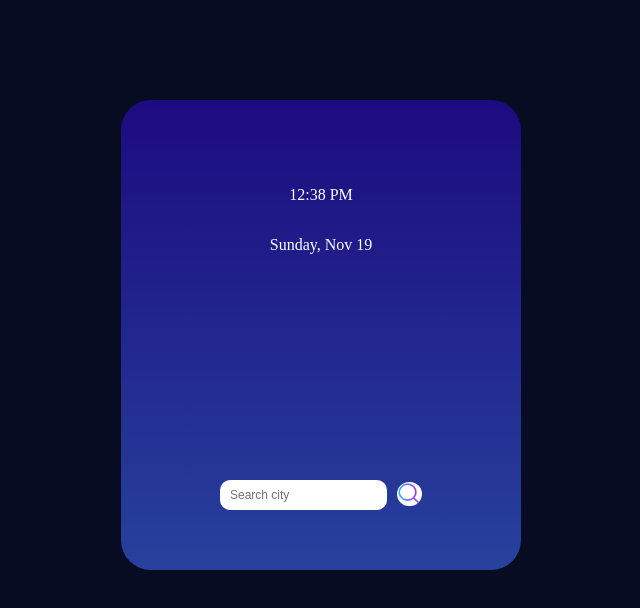
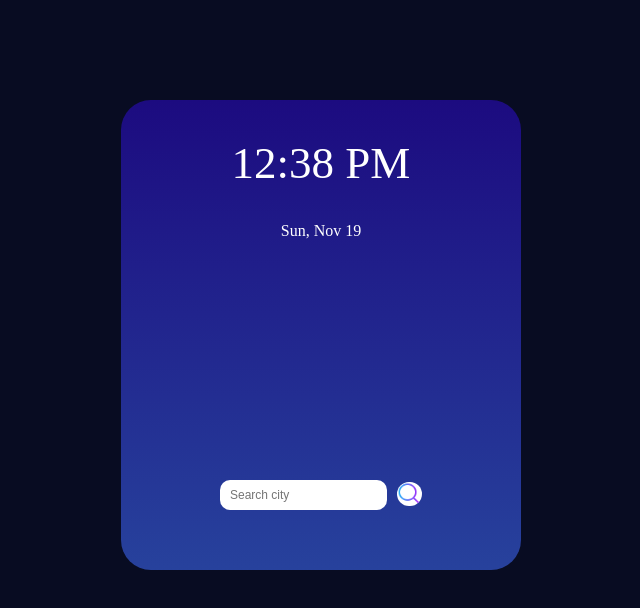
Before and after one commit to bitmonk/weatherApp-React, a React (Vite) app in the folder weatherApp/: page / in a window 1280 px wide. Shown: the top 608 px of the page, without its empty margins (319-959 px from the left). Built offline with nearby package versions, Linux system fonts and the light colour scheme.

Commit message:
date and time adjust

```diff
--- a/weatherApp/src/assets/Home/Home.css
+++ b/weatherApp/src/assets/Home/Home.css
@@ -57,8 +57,15 @@ body{
   }
 
   .time{
+    display: flex;
+    position: absolute;
+    font-size: 45px;
+    transform: translateY(-150%);
+    color: white;
+
+  }
+  .date{
+    position: absolute;
+    transform: translateY(200%);
     color: white;
   }
-  .date{
-    color: white;
-  }
--- a/weatherApp/src/assets/Home/Home.jsx
+++ b/weatherApp/src/assets/Home/Home.jsx
@@ -86,7 +86,7 @@ const Home = () => {
         <p className='weather-data'>{longitude}</p>
         <p className='weather-data'> {latitude}</p>
         <p className='time'> {currentTime.toLocaleTimeString([], { hour: '2-digit', minute: '2-digit'})}</p>
-        <p className='date'> {currentDate.toLocaleDateString('en-US', { weekday : 'long', day : 'numeric', month : 'short' })}</p>
+        <p className='date'> {currentDate.toLocaleDateString('en-US', { weekday : 'short', day : 'numeric', month : 'short' })}</p>
       </div>
     </>
   )
```
